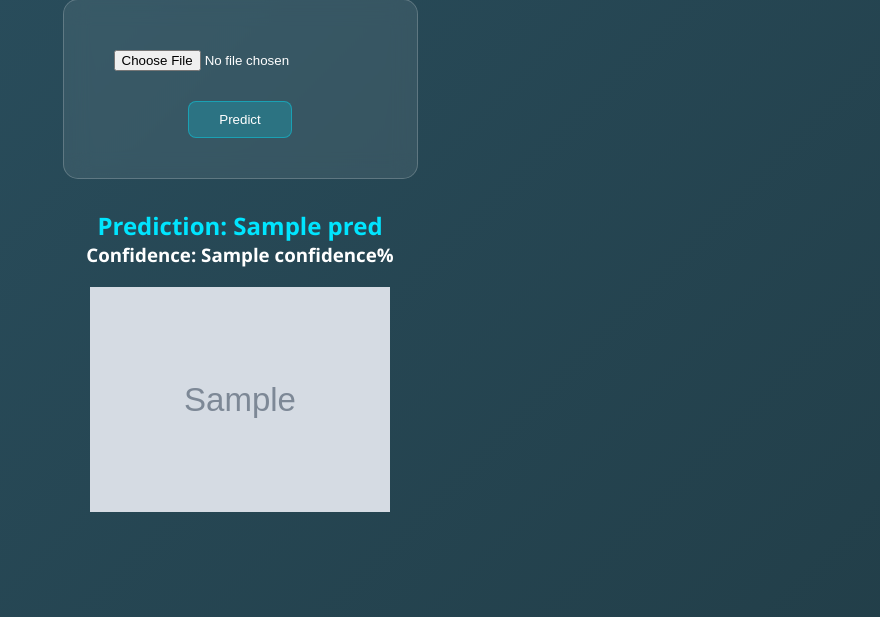
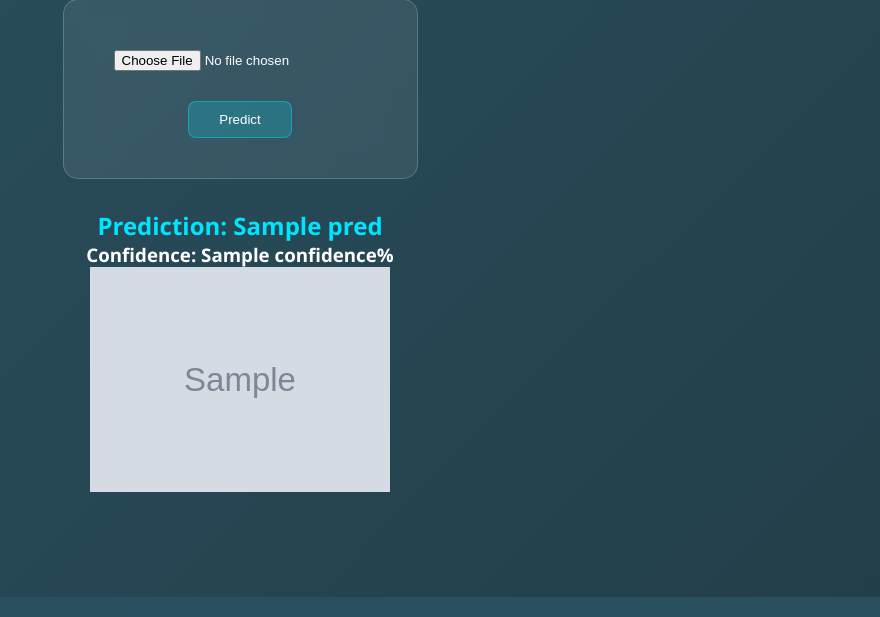
Before and after one commit to Darshana550313/greenclassify-deep-learning-based-approach-for-vegetable-image-classification, a Flask app: template templates/prediction.html in a window 1280 px wide. Shown: the part 244-861 px from the top of the page, without its empty margins (400-1280 px from the left). Run offline with Flask 3, Linux system fonts and the light colour scheme; the template is opened without the code that fills it: most values are stand-ins (such as "Sample title", 1, 10 or a date in 2020); grey boxes marked "Sample" are stand-in pictures; parts of the project's set-up code (start-up, migrations or seed data) failed here and were passed over.

Commit message:
Update prediction.html

```diff
--- a/templates/prediction.html
+++ b/templates/prediction.html
@@ -1,9 +1,10 @@
 <!DOCTYPE html>
-<html>
+
 <head>
     <title>Vegetable Prediction</title>
     <link rel="stylesheet" href="{{ url_for('static', filename='css/style.css') }}">
 </head>
+
 <body>
 
 
@@ -25,15 +26,18 @@
         </form>
 
         {% if error %}
-            <p style="color:red; margin-top:20px;">{{ error }}</p>
+        <p class="error-message">{{ error }}</p>
         {% endif %}
 
         {% if pred %}
+        <div class="prediction-result">
             <h2>Prediction: {{ pred }}</h2>
             <h3>Confidence: {{ confidence }}%</h3>
-            <img src="{{ image_path }}" width="300" style="margin-top:20px;">
+            <img src="{{ image_path }}" width="300">
+        </div>
         {% endif %}
     </div>
 
 </body>
+
 </html>
```
